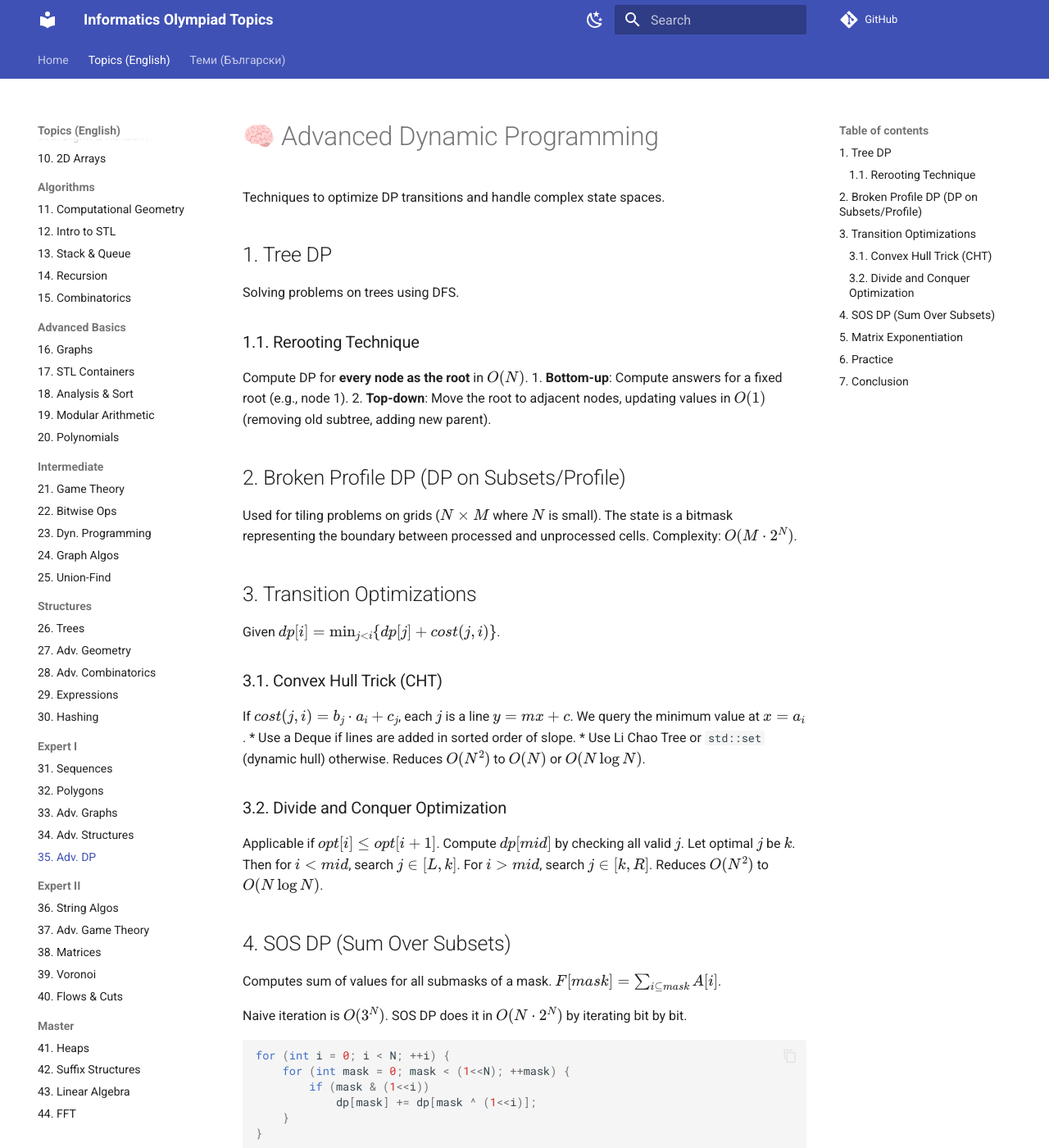
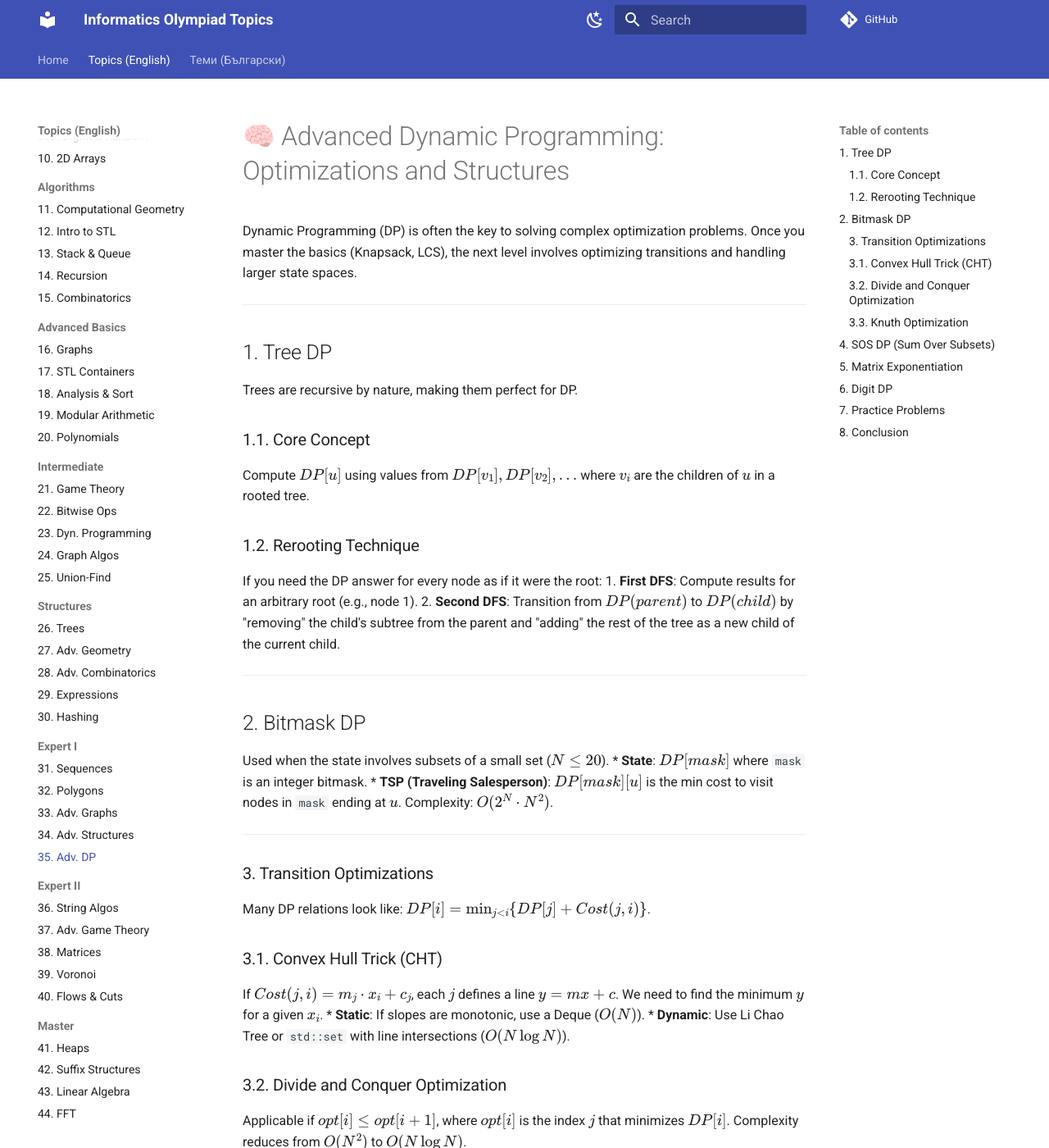
Before and after one commit to KadirYazadzhi/Informatics-Olympiad-Topics, an MkDocs documentation site: the page built from docs/EN/35_Advanced_DP.md, in a window 1280 px wide and 1400 px high. Shown: the whole window at 82% size. Built offline with MkDocs 1.6.1 and Material for MkDocs 9.7.7, drawn with Linux system fonts in a browser that asks for light colours; comment, search, counter and statistics services are not loaded; some of the changed text lies outside the part shown.

Commit message:
Expand EN/35_Advanced_DP.md: Tree DP, CHT, SOS DP, and Matrix Exp

````diff
--- a/docs/EN/35_Advanced_DP.md
+++ b/docs/EN/35_Advanced_DP.md
@@ -1,65 +1,89 @@
-# 🧠 Advanced Dynamic Programming
+# 🧠 Advanced Dynamic Programming: Optimizations and Structures
 
-Techniques to optimize DP transitions and handle complex state spaces.
+Dynamic Programming (DP) is often the key to solving complex optimization problems. Once you master the basics (Knapsack, LCS), the next level involves optimizing transitions and handling larger state spaces.
+
+---
 
 ## 1. Tree DP
 
-Solving problems on trees using DFS.
+Trees are recursive by nature, making them perfect for DP.
 
-### 1.1. Rerooting Technique
-Compute DP for **every node as the root** in $O(N)$.
-1.  **Bottom-up**: Compute answers for a fixed root (e.g., node 1).
-2.  **Top-down**: Move the root to adjacent nodes, updating values in $O(1)$ (removing old subtree, adding new parent).
+### 1.1. Core Concept
+Compute $DP[u]$ using values from $DP[v_1], DP[v_2], \dots$ where $v_i$ are the children of $u$ in a rooted tree.
 
-## 2. Broken Profile DP (DP on Subsets/Profile)
+### 1.2. Rerooting Technique
+If you need the DP answer for every node as if it were the root:
+1.  **First DFS**: Compute results for an arbitrary root (e.g., node 1).
+2.  **Second DFS**: Transition from $DP(parent)$ to $DP(child)$ by "removing" the child's subtree from the parent and "adding" the rest of the tree as a new child of the current child.
 
-Used for tiling problems on grids ($N \times M$ where $N$ is small).
-The state is a bitmask representing the boundary between processed and unprocessed cells.
-Complexity: $O(M \cdot 2^N)$.
+---
 
-## 3. Transition Optimizations
+## 2. Bitmask DP
 
-Given $dp[i] = \min_{j < i} \{ dp[j] + cost(j, i) \}$.
+Used when the state involves subsets of a small set ($N \le 20$).
+*   **State**: $DP[mask]$ where `mask` is an integer bitmask.
+*   **TSP (Traveling Salesperson)**: $DP[mask][u]$ is the min cost to visit nodes in `mask` ending at $u$. Complexity: $O(2^N \cdot N^2)$.
+
+---
+
+### 3. Transition Optimizations
+
+Many DP relations look like: $DP[i] = \min_{j < i} \{ DP[j] + Cost(j, i) \}$.
 
 ### 3.1. Convex Hull Trick (CHT)
-If $cost(j, i) = b_j \cdot a_i + c_j$, each $j$ is a line $y = mx + c$.
-We query the minimum value at $x = a_i$.
-*   Use a Deque if lines are added in sorted order of slope.
-*   Use Li Chao Tree or `std::set` (dynamic hull) otherwise.
-Reduces $O(N^2)$ to $O(N)$ or $O(N \log N)$.
+If $Cost(j, i) = m_j \cdot x_i + c_j$, each $j$ defines a line $y = mx + c$.
+We need to find the minimum $y$ for a given $x_i$.
+*   **Static**: If slopes are monotonic, use a Deque ($O(N)$).
+*   **Dynamic**: Use Li Chao Tree or `std::set` with line intersections ($O(N \log N)$).
 
 ### 3.2. Divide and Conquer Optimization
-Applicable if $opt[i] \le opt[i+1]$.
-Compute $dp[mid]$ by checking all valid $j$. Let optimal $j$ be $k$.
-Then for $i < mid$, search $j \in [L, k]$. For $i > mid$, search $j \in [k, R]$.
-Reduces $O(N^2)$ to $O(N \log N)$.
+Applicable if $opt[i] \le opt[i+1]$, where $opt[i]$ is the index $j$ that minimizes $DP[i]$.
+Complexity reduces from $O(N^2)$ to $O(N \log N)$.
+
+### 3.3. Knuth Optimization
+Applicable for interval DP ($DP[i][j]$) if the optimal splitting point $opt[i][j]$ satisfies:
+$$opt[i][j-1] \le opt[i][j] \le opt[i+1][j]$$
+Complexity: $O(N^2)$ instead of $O(N^3)$.
+
+---
 
 ## 4. SOS DP (Sum Over Subsets)
 
-Computes sum of values for all submasks of a mask.
-$F[mask] = \sum_{i \subseteq mask} A[i]$.
-
-Naive iteration is $O(3^N)$. SOS DP does it in $O(N \cdot 2^N)$ by iterating bit by bit.
+Efficiently calculates $F[mask] = \sum_{sub \subseteq mask} A[sub]$ for all masks.
+Instead of $O(3^N)$, SOS DP takes $O(N \cdot 2^N)$.
 
 ```cpp
-for (int i = 0; i < N; ++i) {
-    for (int mask = 0; mask < (1<<N); ++mask) {
-        if (mask & (1<<i))
-            dp[mask] += dp[mask ^ (1<<i)];
+for(int i = 0; i < N; ++i) {
+    for(int mask = 0; mask < (1<<N); ++mask) {
+        if(mask & (1<<i))
+            dp[mask] += dp[mask^(1<<i)];
     }
 }
 ```
 
+---
+
 ## 5. Matrix Exponentiation
-For linear recurrences (like Fibonacci) with huge $N$ ($10^{18}$).
-Construct a transition matrix $M$.
-State vector $V_n = M \times V_{n-1} \implies V_n = M^n \times V_0$.
-Compute $M^n$ in $O(K^3 \log N)$.
 
-## 6. Practice
-1.  **Codeforces 1083A**: Maximum Path Sum (Tree DP + CHT).
-2.  **SPOJ NKLEAVES**: Leaves (Convex Hull Trick).
-3.  **HackerRank**: Kingdom Division (Tree DP).
+For linear recurrences where $N$ is massive ($10^{18}$).
+If $DP_n = a \cdot DP_{n-1} + b \cdot DP_{n-2}$, we use:
+$$\begin{pmatrix} DP_n \\ DP_{n-1} \end{pmatrix} = \begin{pmatrix} a & b \\ 1 & 0 \end{pmatrix} \begin{pmatrix} DP_{n-1} \\ DP_{n-2} \end{pmatrix}$$
+Raise the transition matrix to the power $n$.
 
-## 7. Conclusion
-Before implementing $O(N^2)$ DP, always check if the cost function satisfies properties like the Quadrangle Inequality or linearity, which allow optimizations.
+---
+
+## 6. Digit DP
+
+Used for counting numbers in range $[L, R]$ with specific digit properties (e.g., "sum of digits is prime").
+*   State: `(index, isLess, isStarted, current_property)`.
+
+---
+
+## 7. Practice Problems
+1.  **CSES Tree Distances I & II**: Rerooting.
+2.  **CSES Tree Matching**: Tree DP.
+3.  **Codeforces 319C**: Kalila and Dimna (CHT).
+4.  **CSES Counting Tilings**: Broken Profile DP.
+
+## 8. Conclusion
+Advanced DP is about recognizing patterns. Whether it's a tree structure, a subset problem, or a linear recurrence, there's likely an optimization to bring the complexity down to acceptable limits.
````
